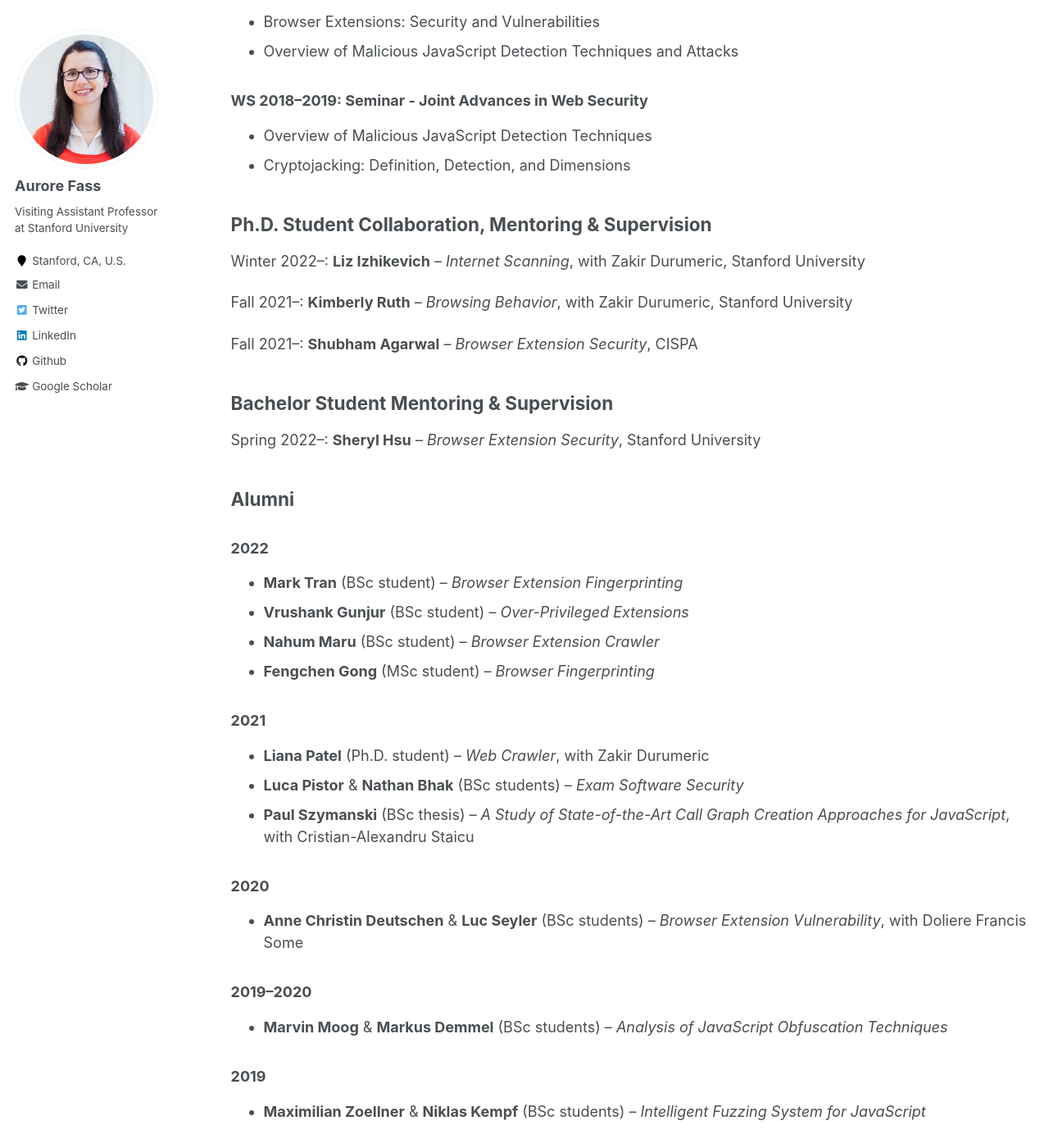
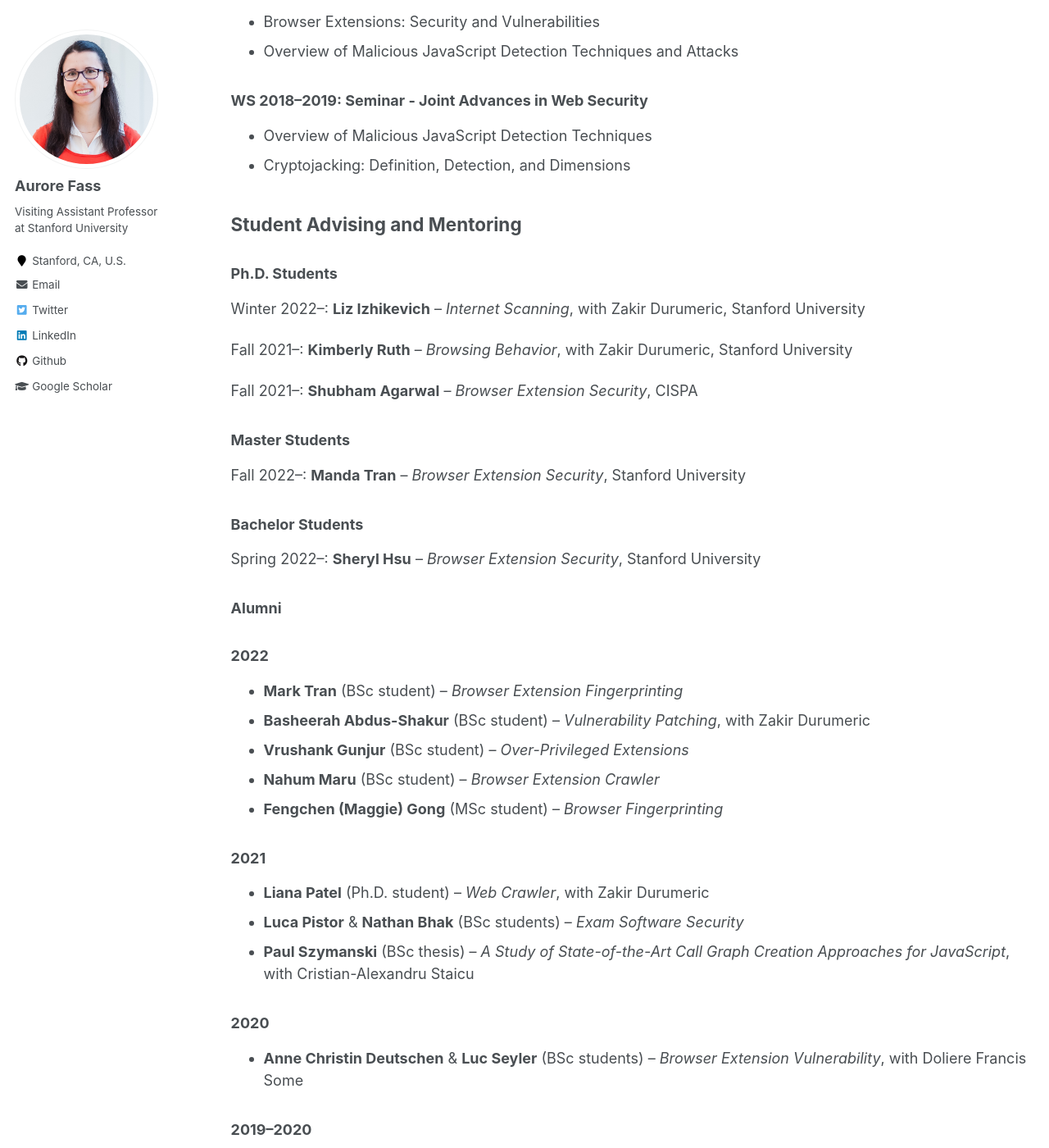
Before and after one commit to Aurore54F/aurore54f.github.io, a Jekyll site: the page built from _pages/teaching.md, in a window 1280 px wide and 1400 px high, scrolled down 383 px. Shown: the whole window at 82% size. Built offline with Jekyll 4.4.1, drawn with Linux system fonts in a browser that asks for light colours.

Commit message:
Updated students

```diff
--- a/_pages/teaching.md
+++ b/_pages/teaching.md
@@ -22,7 +22,8 @@ author_profile: true
 
 
 
-## Ph.D. Student Collaboration, Mentoring & Supervision
+## Student Advising and Mentoring
+### Ph.D. Students
 
 Winter 2022--: **Liz Izhikevich** -- *Internet Scanning*, with Zakir Durumeric, Stanford University
 
@@ -31,20 +32,26 @@ Fall 2021--: **Kimberly Ruth** -- *Browsing Behavior*, with Zakir Durumeric, Sta
 Fall 2021--: **Shubham Agarwal** -- *Browser Extension Security*, CISPA
 
 
-## Bachelor Student Mentoring & Supervision
+### Master Students
+
+Fall 2022--: **Manda Tran** -- *Browser Extension Security*, Stanford University
+
+
+### Bachelor Students
 
 Spring 2022--: **Sheryl Hsu** -- *Browser Extension Security*, Stanford University
 
 
 
-## Alumni
+### Alumni
 
 ### 2022
 
 * **Mark Tran** (BSc student) -- *Browser Extension Fingerprinting*
+* **Basheerah Abdus-Shakur** (BSc student) -- *Vulnerability Patching*, with Zakir Durumeric
 * **Vrushank Gunjur** (BSc student) -- *Over-Privileged Extensions*
 * **Nahum Maru** (BSc student) -- *Browser Extension Crawler*
-* **Fengchen Gong** (MSc student) -- *Browser Fingerprinting*
+* **Fengchen (Maggie) Gong** (MSc student) -- *Browser Fingerprinting*
 
 
 ### 2021
```
